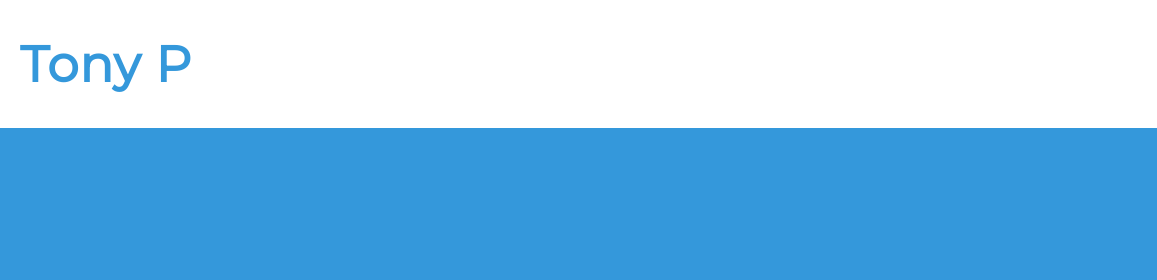
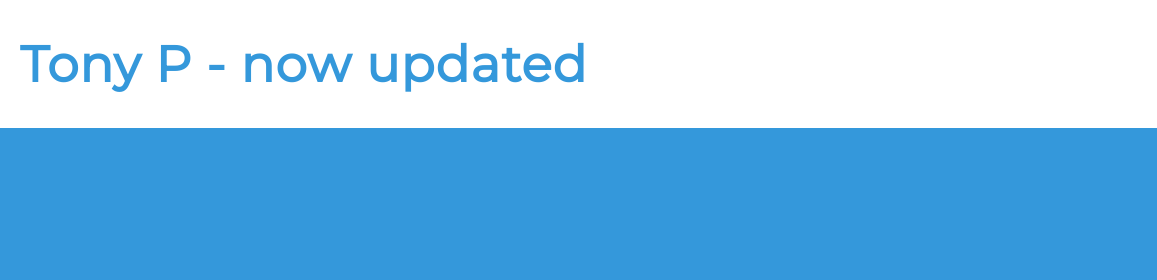
Before and after one commit to tony-petro/sandbox, a plain HTML site: page index.html in a window 1280 px wide. Shown: the top 280 px of the page, 0-1157 px from the left. Drawn offline with Linux system fonts and the light colour scheme.

Commit message:
CI-CD test

```diff
--- a/index.html
+++ b/index.html
@@ -15,7 +15,7 @@
     <main class="overflow--auto">
       <h1 class="color--skyBlue section__heading--largest">
         <!--Your name goes here -->
-        Tony P
+        Tony P - now updated
       </h1>
 
       <ul class="section--social">
```
